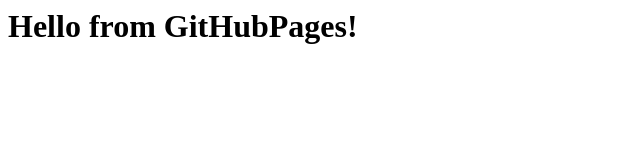
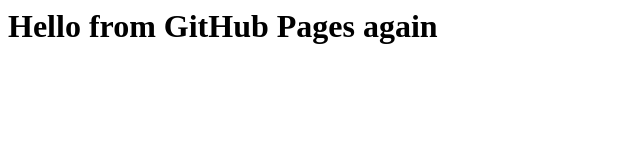
Before and after one commit to vladilen0vna/vladilen0vna.github.io, a plain HTML site: page index.html in a window 1280 px wide. Shown: the whole page, without its empty margins (0-640 px from the left). Drawn offline with Linux system fonts and the light colour scheme.

Commit message:
another commit

```diff
--- a/index.html
+++ b/index.html
@@ -1 +1 @@
-<h1>Hello from GitHubPages!</h1>
+<h1>Hello from GitHub Pages again</h1>
```
